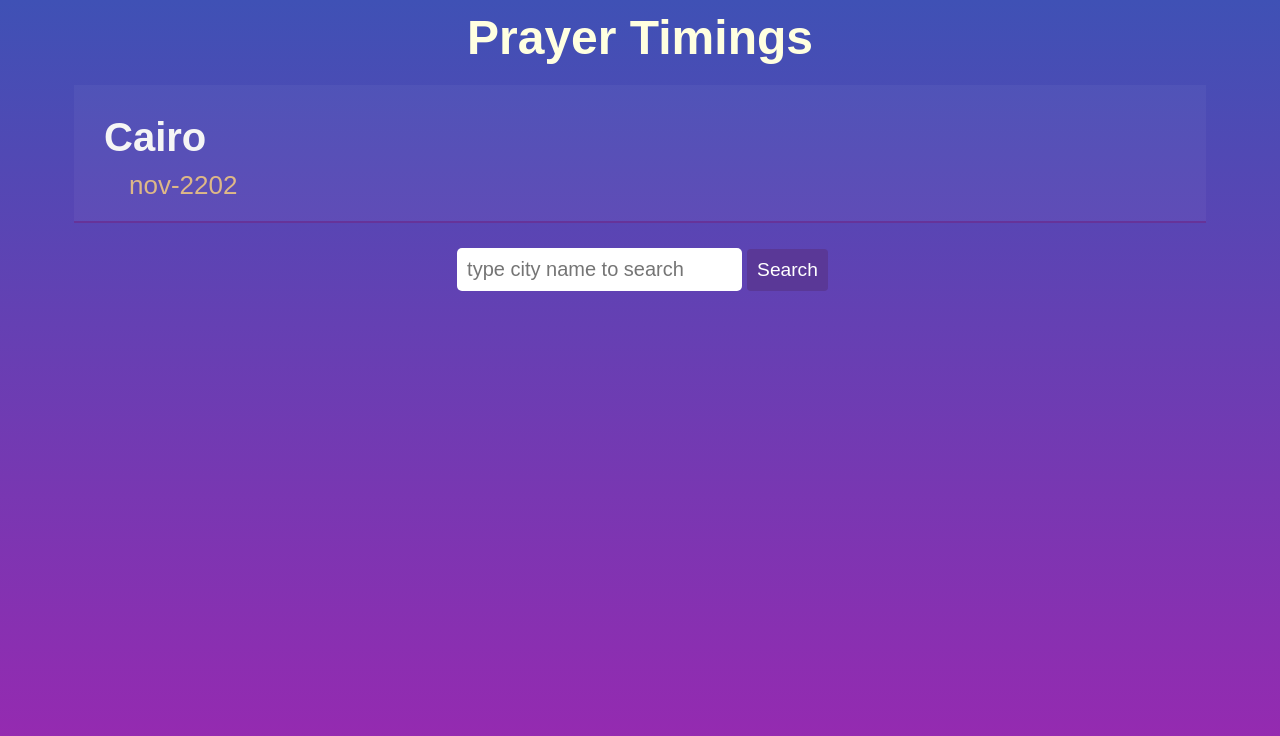
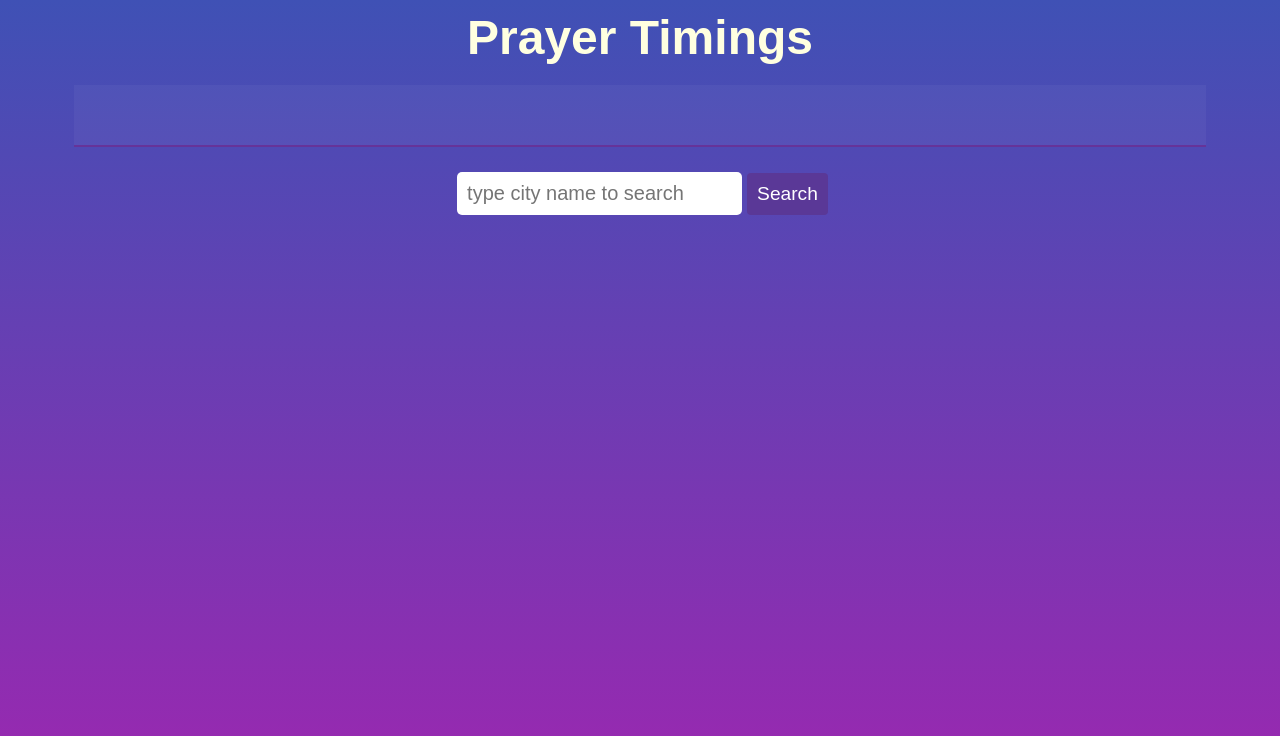
Before and after one commit to Fatma-Salah/Prayer-Timings-API, a plain HTML site: page index.html in a window 1280 px wide. Drawn offline with Linux system fonts and the light colour scheme; no server answers.

Commit message:
Update index.html

```diff
--- a/index.html
+++ b/index.html
@@ -12,8 +12,8 @@
     <div class="container">
         <h1 class="header">Prayer Timings</h1>
         <div class="main-header">
-            <h1>cairo</h1>
-            <p>nov-2202</p>
+            <h1></h1>
+            <p></p>
         </div>
         <div class="search">
             <input type="search" placeholder="type city name to search">
```
